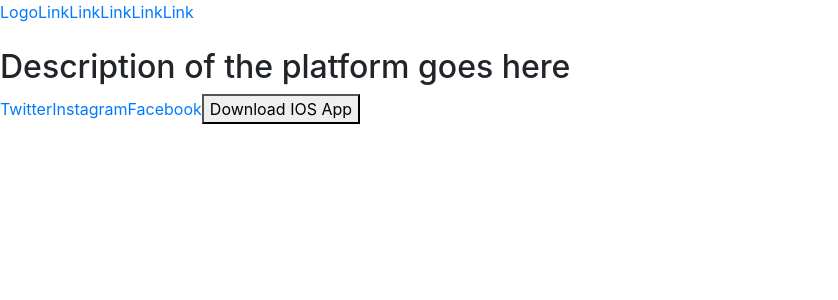
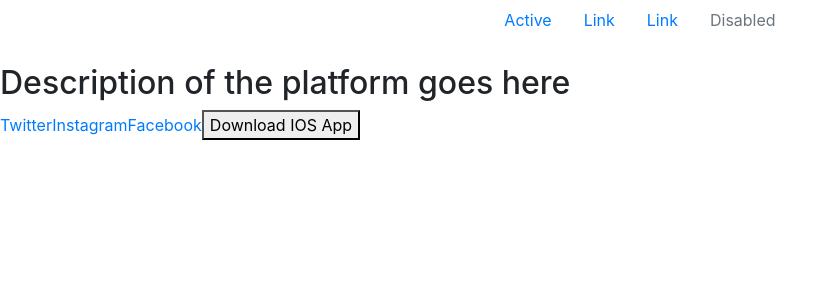
Before and after one commit to makhmudislamov/food-sharing-mvp, a React (Create React App) app in the folder food-sharing/: page / in a window 1280 px wide. Shown: the top 300 px of the page, without its empty margins (0-838 px from the left). Built offline with nearby package versions, Linux system fonts and the light colour scheme.

Commit message:
cleaner navbar

```diff
--- a/food-sharing/src/components/navbar.jsx
+++ b/food-sharing/src/components/navbar.jsx
@@ -6,15 +6,34 @@
     // state = {  }
     render() {
         return (
-            <nav>
-                <a href="">Logo</a>
-                <a href="">Link</a>
-                <a href="">Link</a>
-                <a href="">Link</a>
-                <a href="">Link</a>
-                <a href="">Link</a>
-            </nav>
-         );
+            <ul class="nav justify-content-center">
+                <li class="nav-item">
+                    <a class="nav-link active" href="#">
+                        Active
+                    </a>
+                </li>
+                <li class="nav-item">
+                    <a class="nav-link" href="#">
+                        Link
+                    </a>
+                </li>
+                <li class="nav-item">
+                    <a class="nav-link" href="#">
+                        Link
+                    </a>
+                </li>
+                <li class="nav-item">
+                    <a
+                        class="nav-link disabled"
+                        href="#"
+                        tabindex="-1"
+                        aria-disabled="true"
+                    >
+                        Disabled
+                    </a>
+                </li>
+            </ul>
+        );
     }
 }
 
```
